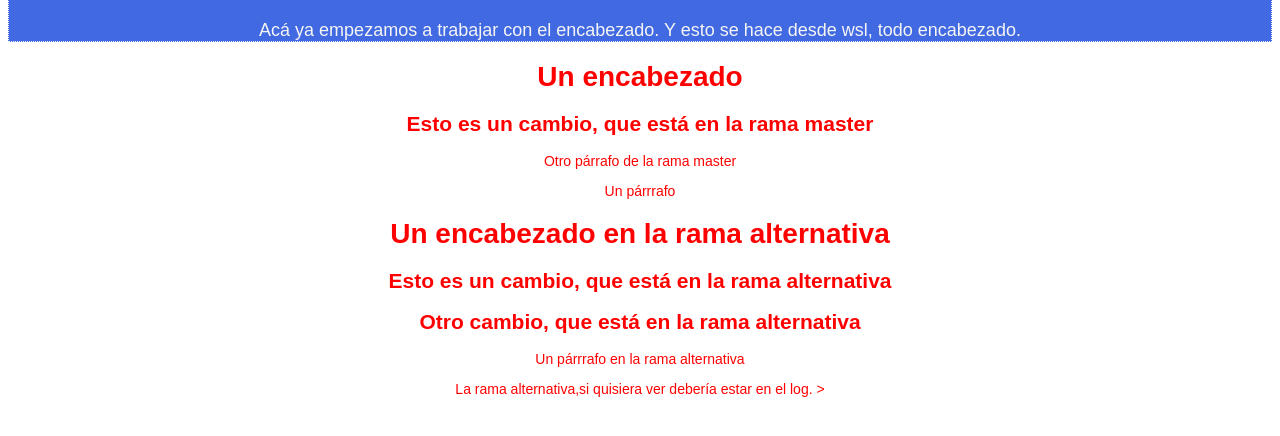
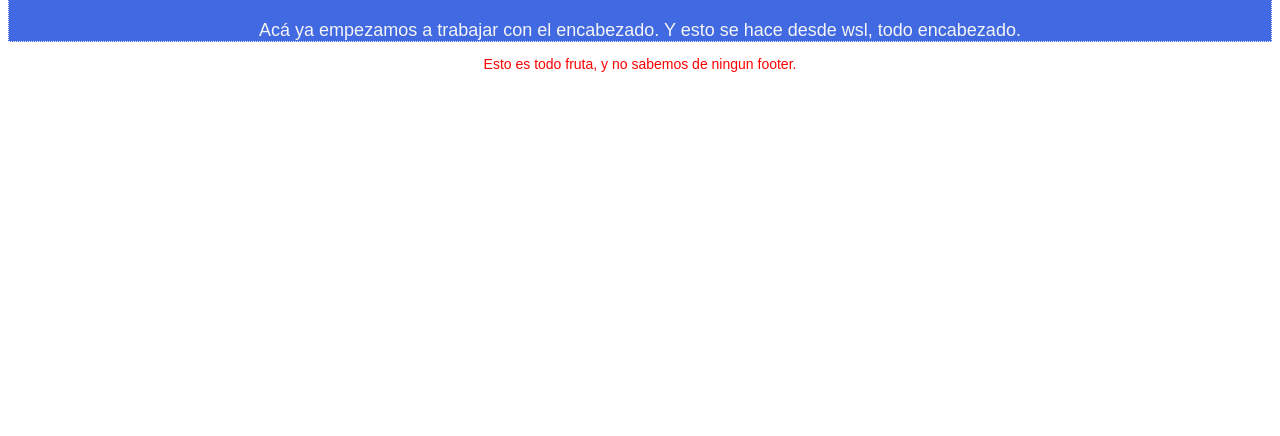
Before and after one commit to GerardoTestUsuario/Proyecto-Expansion, a plain HTML site: page index.html in a window 1280 px wide. Shown: the part 276-712 px from the top of the page. Drawn offline with Linux system fonts and the light colour scheme.

Commit message:
nos concentramos nomás en el header

```diff
--- a/index.html
+++ b/index.html
@@ -10,14 +10,6 @@
             Acá ya empezamos a trabajar con el encabezado.
             Y esto se hace desde wsl, todo encabezado.
         </div>
-        <h1>Un encabezado</h1>
-        <h2>Esto es un cambio, que está en la rama master</h2>
-        <p>Otro párrafo de la rama master</p>
-        <p>Un párrrafo</p>
-        <h1>Un encabezado en la rama alternativa</h1>
-        <h2>Esto es un cambio, que está en la rama alternativa</h2>
-        <h2>Otro cambio, que está en la rama alternativa</h2>
-        <p>Un párrrafo en la rama alternativa</p>
-            La rama alternativa,si quisiera ver debería estar en el log.
-    </body>>
+        <p>Esto es todo fruta, y no sabemos de ningun footer. </p>
+    </body>
 </html>
```
